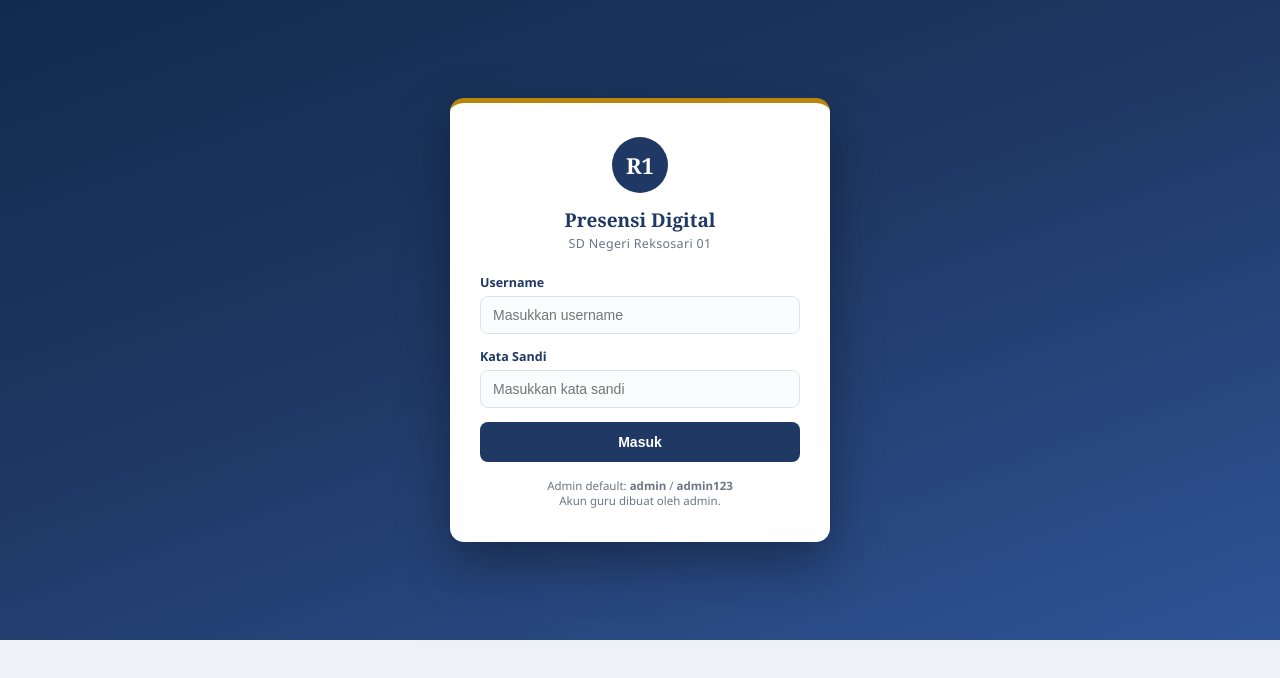
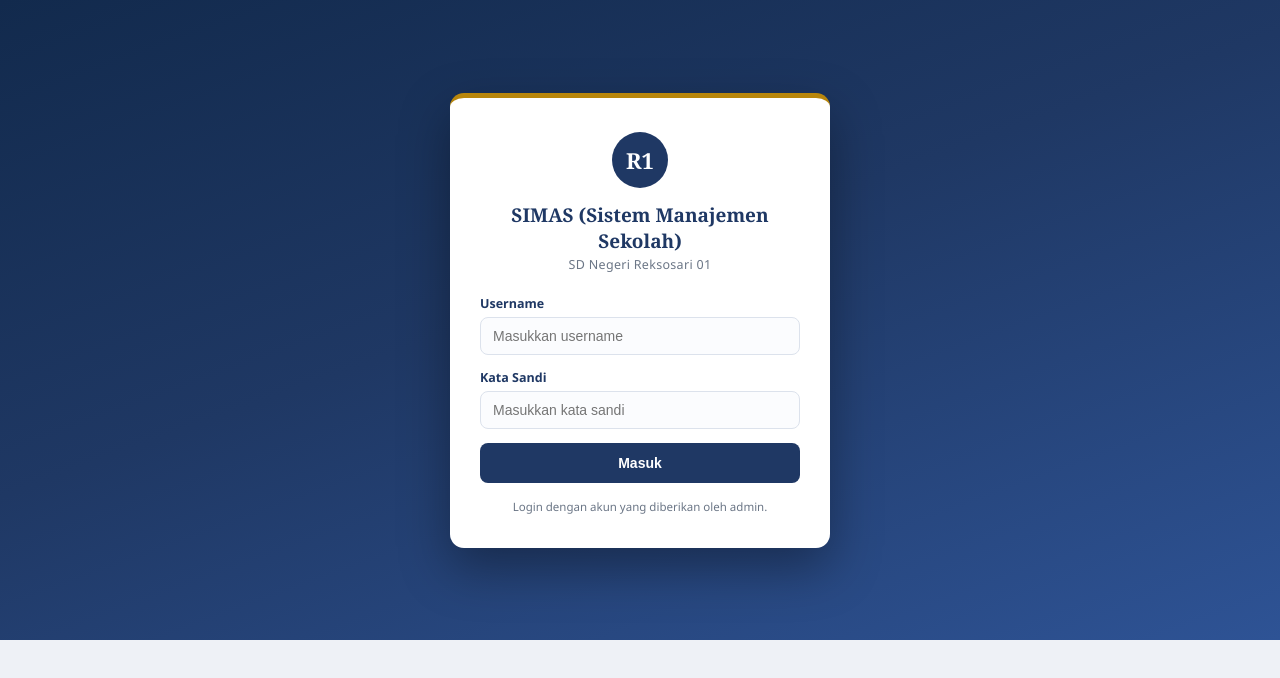
Before and after one commit to ekayudha7014-tech/absenku, a website: page index.html in a window 1280 px wide. Drawn offline with nearby package versions, Linux system fonts and the light colour scheme.

Commit message:
Update index.html

```diff
--- a/index.html
+++ b/index.html
@@ -303,13 +303,13 @@
       <div class="login-wrap">
         <div class="login-card">
           <div class="login-badge">R1</div>
-          <h1>Presensi Digital</h1>
+          <h1>SIMAS (Sistem Manajemen Sekolah)</h1>
           <div class="login-sub">${SCHOOL}</div>
           ${err ? `<div class="err-msg">${esc(err)}</div>` : ""}
           <div class="field"><label>Username</label><input id="login-user" placeholder="Masukkan username" autocomplete="username"/></div>
           <div class="field"><label>Kata Sandi</label><input id="login-pass" type="password" placeholder="Masukkan kata sandi" autocomplete="current-password"/></div>
           <button class="btn btn-primary" onclick="PresensiApp.login()">Masuk</button>
-          <div class="login-hint">Admin default: <b>admin</b> / <b>admin123</b><br/>Akun guru dibuat oleh admin.</div>
+          <div class="login-hint"> Login dengan akun yang diberikan oleh admin.</div>
         </div>
       </div>`;
     document.getElementById("login-pass").addEventListener("keydown", e=>{ if(e.key==="Enter") login(); });
```
